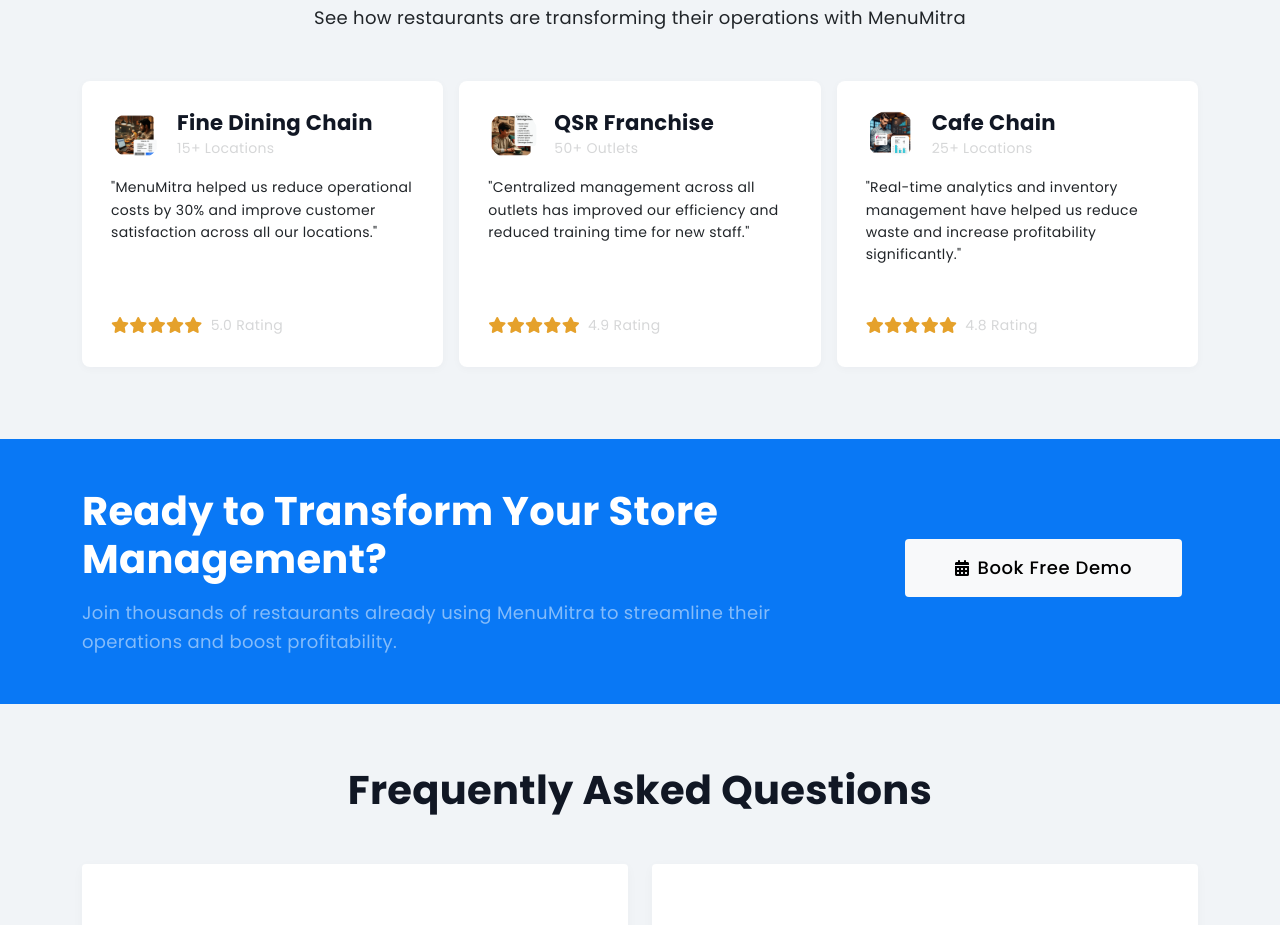
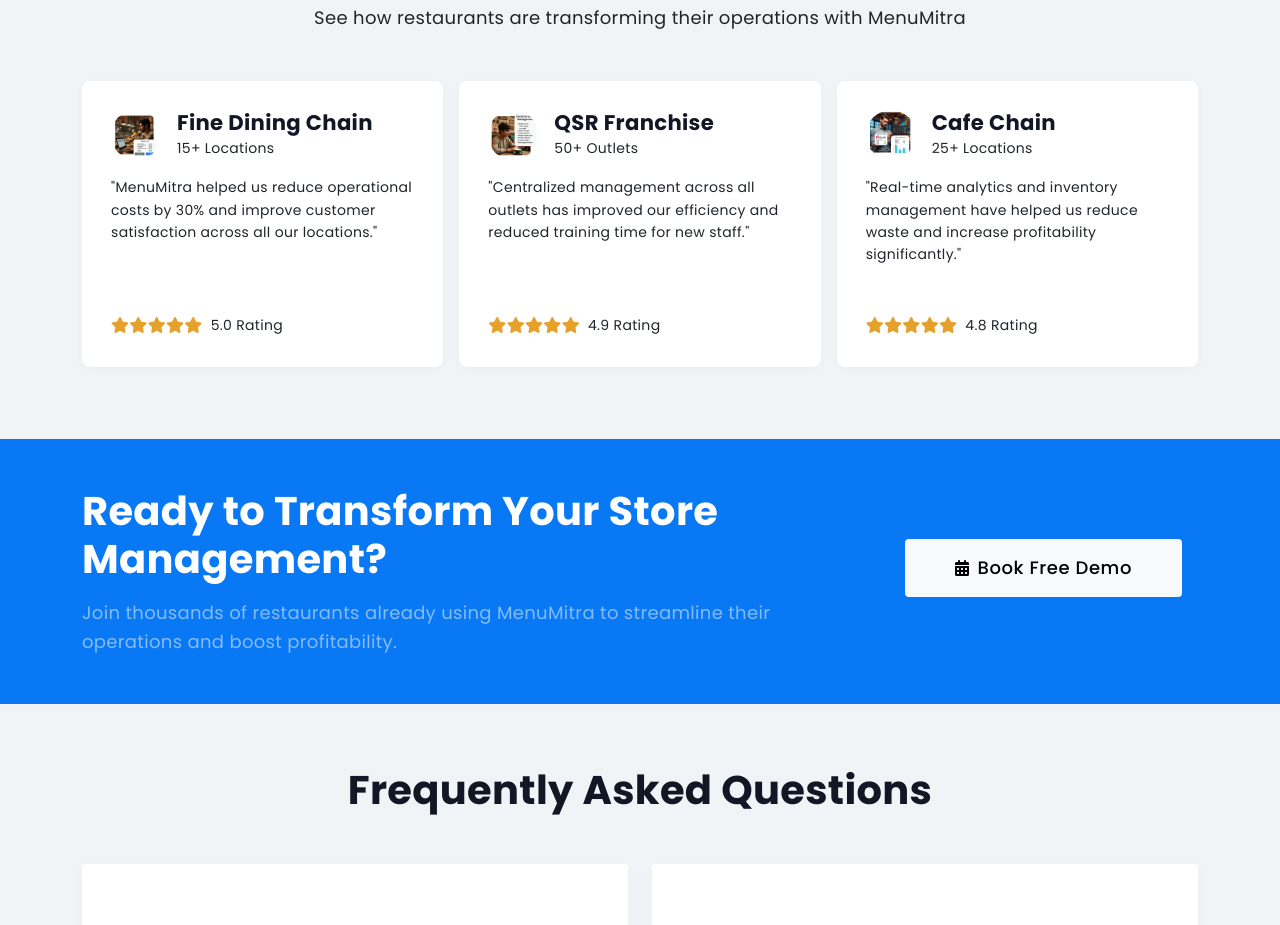
Before and after one commit to Shekru-Labs-India/menumitra_website, a React (Create React App) app: page /store-management in a window 1280 px wide. Shown: the part 3361-4286 px from the top of the page. Built offline with nearby package versions, Linux system fonts and the light colour scheme.

Commit message:
Update text color in ManagementPageLayout for improved visibility. Changed story location and rating text from muted to dark for better readability.

```diff
--- a/src/components/ManagementPageLayout.jsx
+++ b/src/components/ManagementPageLayout.jsx
@@ -249,7 +249,7 @@
                         />
                         <div>
                           <h6 className="mb-0">{story.name}</h6>
-                          <small className="text-muted">{story.location}</small>
+                          <small className="text-dark">{story.location}</small>
                         </div>
                       </div>
                       <p className="text-dark">"{story.testimonial}"</p>
@@ -259,7 +259,7 @@
                             <i key={i} className="fas fa-star"></i>
                           ))}
                         </div>
-                        <small className="text-muted">{story.rating} Rating</small>
+                        <small className="text-dark">{story.rating} Rating</small>
                       </div>
                     </div>
                   </div>
```
